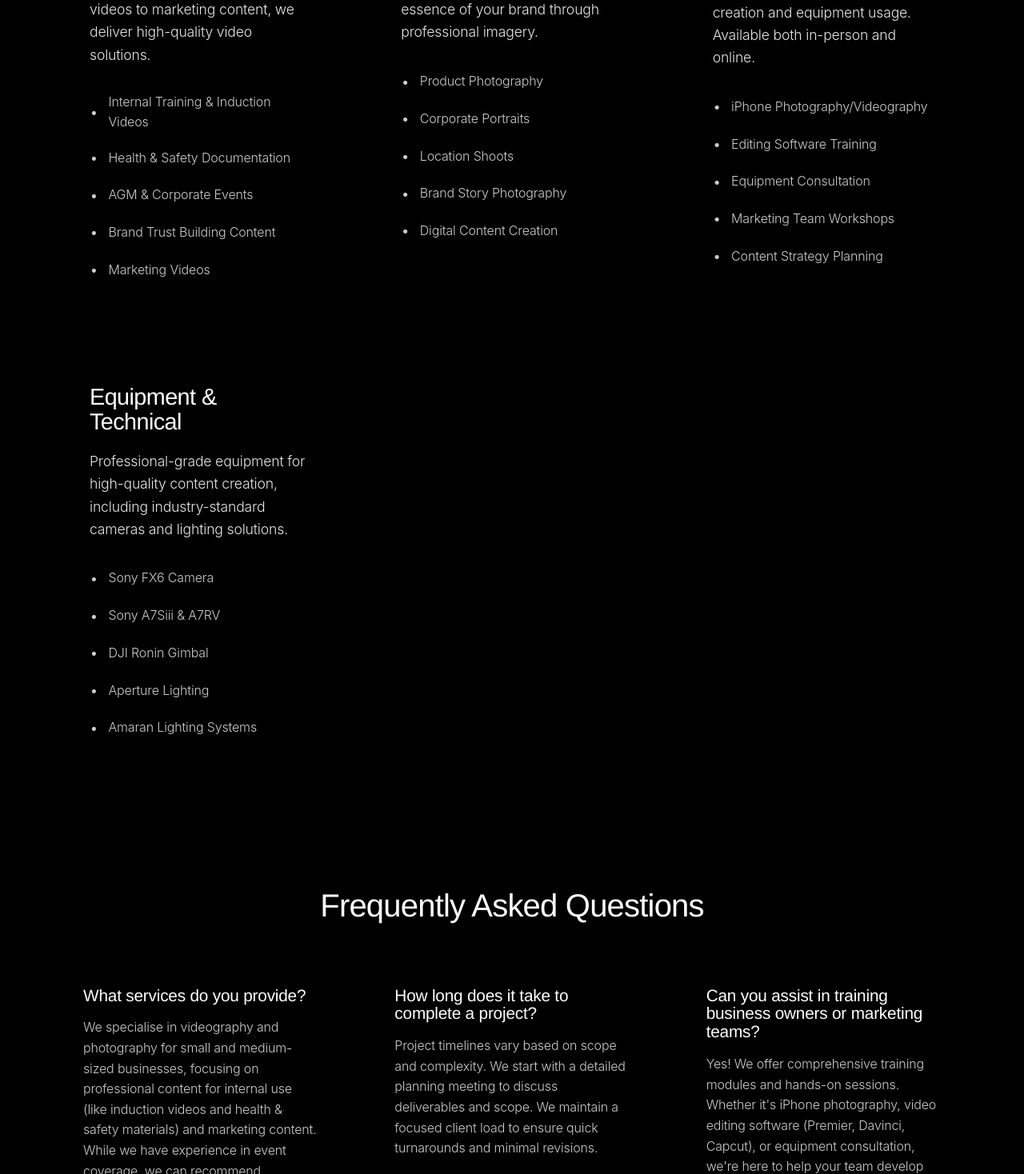
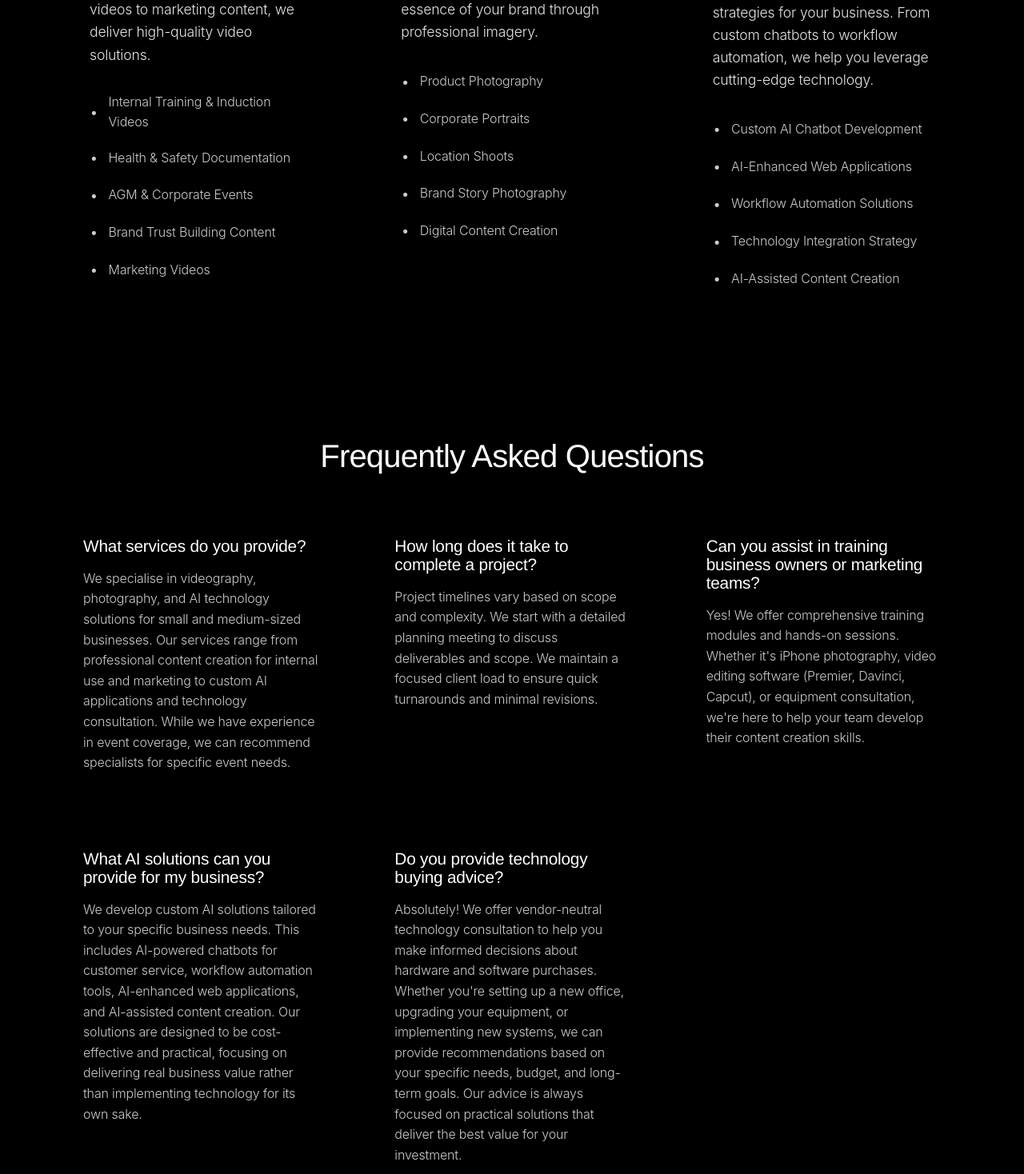
Before and after one commit to mrtwomore/Bananabyte, a Next.js app: page /services in a window 1280 px wide. Shown: the part 762-2230 px from the top of the page at 80% size. Built offline with nearby package versions, Linux system fonts and the light colour scheme.

Commit message:
Update services page: Remove Equipment & Technical section and fix React warning

```diff
--- a/pages/services.js
+++ b/pages/services.js
@@ -35,25 +35,14 @@ export default function Services() {
       ]
     },
     {
-      title: "Training & Consultation",
-      description: "Empower your team with professional training in content creation and equipment usage. Available both in-person and online.",
+      title: "AI & Technology Consultation",
+      description: "Expert guidance on implementing AI solutions and technology strategies for your business. From custom chatbots to workflow automation, we help you leverage cutting-edge technology.",
       features: [
-        "iPhone Photography/Videography",
-        "Editing Software Training",
-        "Equipment Consultation",
-        "Marketing Team Workshops",
-        "Content Strategy Planning"
-      ]
-    },
-    {
-      title: "Equipment & Technical",
-      description: "Professional-grade equipment for high-quality content creation, including industry-standard cameras and lighting solutions.",
-      features: [
-        "Sony FX6 Camera",
-        "Sony A7Siii & A7RV",
-        "DJI Ronin Gimbal",
-        "Aperture Lighting",
-        "Amaran Lighting Systems"
+        "Custom AI Chatbot Development",
+        "AI-Enhanced Web Applications",
+        "Workflow Automation Solutions",
+        "Technology Integration Strategy",
+        "AI-Assisted Content Creation"
       ]
     }
   ];
@@ -62,7 +51,7 @@ export default function Services() {
     <div className={styles.container}>
       <Head>
         <title>Services | Banana Byte</title>
-        <meta name="description" content="Professional videography and photography services for businesses in Christchurch, New Zealand. Specialising in corporate videos, training content, and digital marketing materials." />
+        <meta name="description" content="Professional videography, photography, and AI technology services for businesses in Christchurch, New Zealand. Specialising in corporate videos, training content, and digital marketing materials." />
         <link rel="icon" href="/favicon.ico" />
       </Head>
 
@@ -78,7 +67,6 @@ export default function Services() {
               playsInline
               preload="auto"
               className={styles.backgroundVideo}
-              defaultMuted
             >
               <source src="/videos/web%20vid.mp4" type="video/mp4" />
               Your browser does not support the video tag.
@@ -110,7 +98,7 @@ export default function Services() {
           <div className={styles.faqGrid}>
             <div className={styles.faqItem}>
               <h3>What services do you provide?</h3>
-              <p>We specialise in videography and photography for small and medium-sized businesses, focusing on professional content for internal use (like induction videos and health & safety materials) and marketing content. While we have experience in event coverage, we can recommend specialists for specific event needs.</p>
+              <p>We specialise in videography, photography, and AI technology solutions for small and medium-sized businesses. Our services range from professional content creation for internal use and marketing to custom AI applications and technology consultation. While we have experience in event coverage, we can recommend specialists for specific event needs.</p>
             </div>
             <div className={styles.faqItem}>
               <h3>How long does it take to complete a project?</h3>
@@ -119,6 +107,14 @@ export default function Services() {
             <div className={styles.faqItem}>
               <h3>Can you assist in training business owners or marketing teams?</h3>
               <p>Yes! We offer comprehensive training modules and hands-on sessions. Whether it's iPhone photography, video editing software (Premier, Davinci, Capcut), or equipment consultation, we're here to help your team develop their content creation skills.</p>
+            </div>
+            <div className={styles.faqItem}>
+              <h3>What AI solutions can you provide for my business?</h3>
+              <p>We develop custom AI solutions tailored to your specific business needs. This includes AI-powered chatbots for customer service, workflow automation tools, AI-enhanced web applications, and AI-assisted content creation. Our solutions are designed to be cost-effective and practical, focusing on delivering real business value rather than implementing technology for its own sake.</p>
+            </div>
+            <div className={styles.faqItem}>
+              <h3>Do you provide technology buying advice?</h3>
+              <p>Absolutely! We offer vendor-neutral technology consultation to help you make informed decisions about hardware and software purchases. Whether you're setting up a new office, upgrading your equipment, or implementing new systems, we can provide recommendations based on your specific needs, budget, and long-term goals. Our advice is always focused on practical solutions that deliver the best value for your investment.</p>
             </div>
           </div>
         </section>
```
